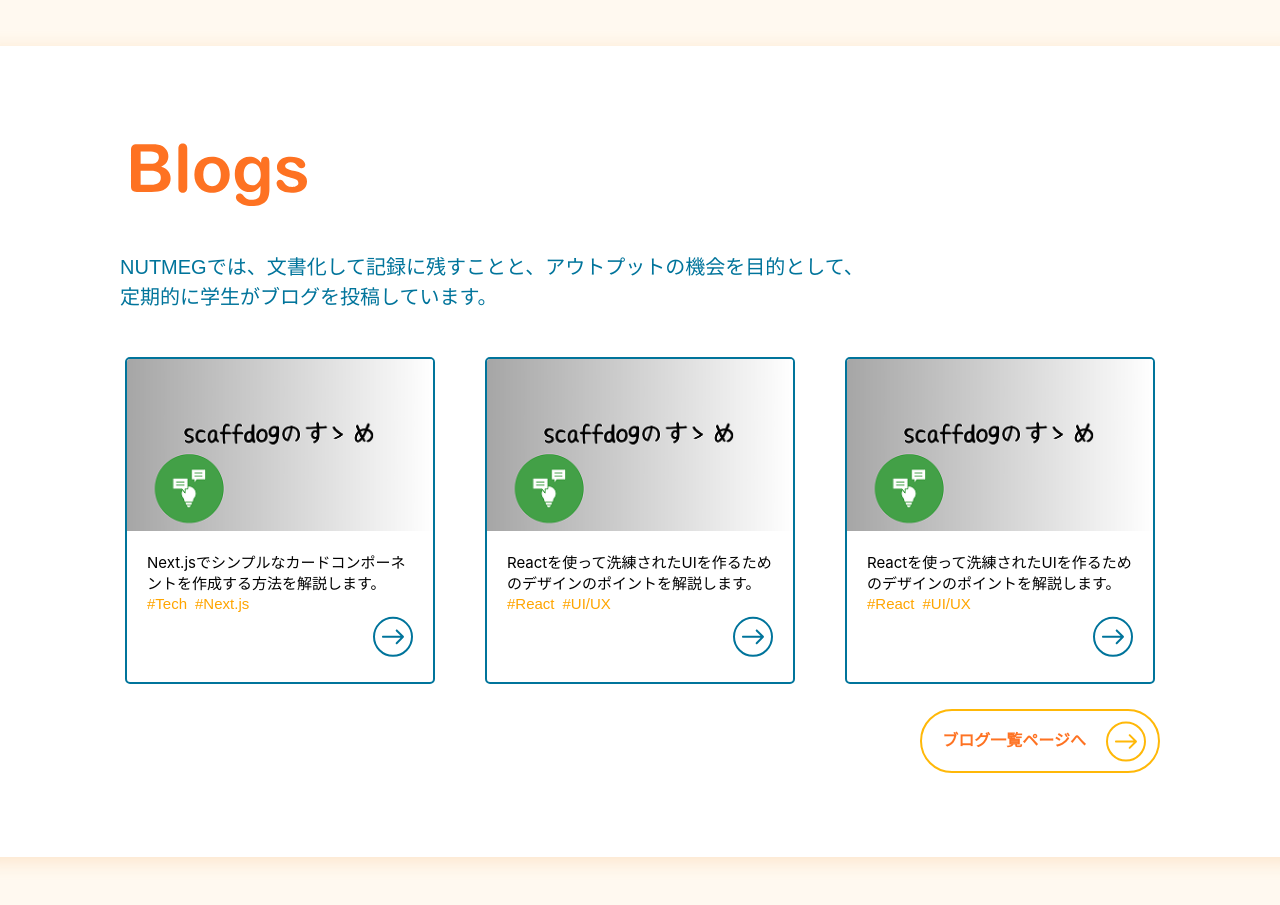
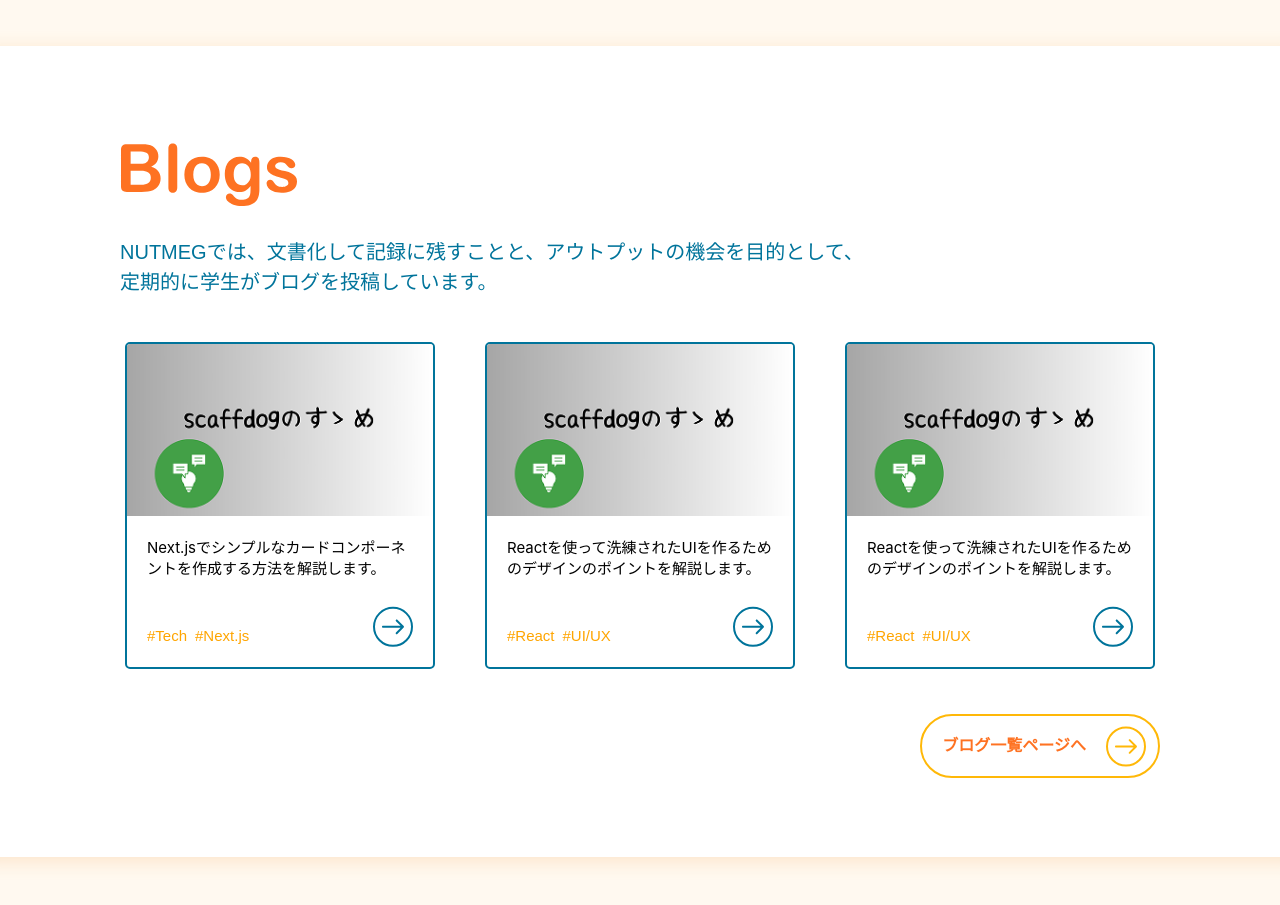
Before and after one commit to NUTFes/NUTMEG-new-blog, a Next.js app: page / in a window 1280 px wide. Shown: the part 2540-3445 px from the top of the page. Built offline with nearby package versions, Linux system fonts and the light colour scheme.

Commit message:
ブログカードレイアウトの変更

```diff
--- a/src/app/Home.module.css
+++ b/src/app/Home.module.css
@@ -71,8 +71,8 @@
   width: 177px;
   height: 74px;
   text-align: left;
-  margin-bottom: 40px;
-  margin-left: 10px;
+  margin-bottom: 25px;
+  margin-left: 0px;
 }
 .cardContainer{
   width: 100%;
@@ -89,7 +89,7 @@
   width: 100%;
   display: flex;
   justify-content: end;
-  margin-top: 20px;
+  margin-top: 40px;
 }
 
 .slide {
--- a/src/app/components/BlogCard.css
+++ b/src/app/components/BlogCard.css
@@ -36,6 +36,9 @@
 .card-tags {
   display: flex;
   gap: 8px;
+  position: absolute;
+  left: 20px;
+  bottom: 20px;
 }
 
 .tag {
@@ -68,6 +71,9 @@
   width: 100%;
   display: flex;
   justify-content: end;
+  position: absolute;
+  right: 20px;
+  bottom: 20px;
 }
 
 .Arrow {
```
